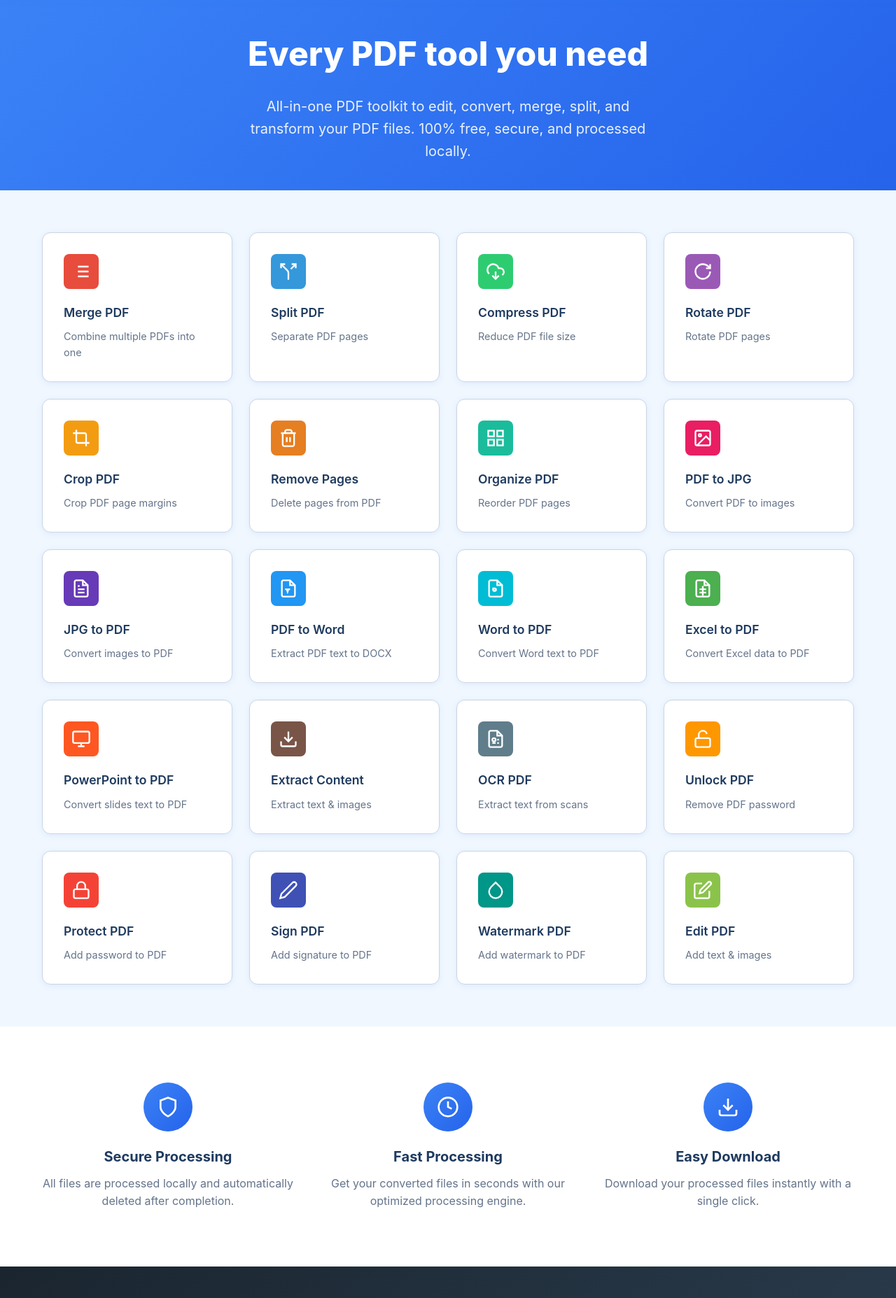
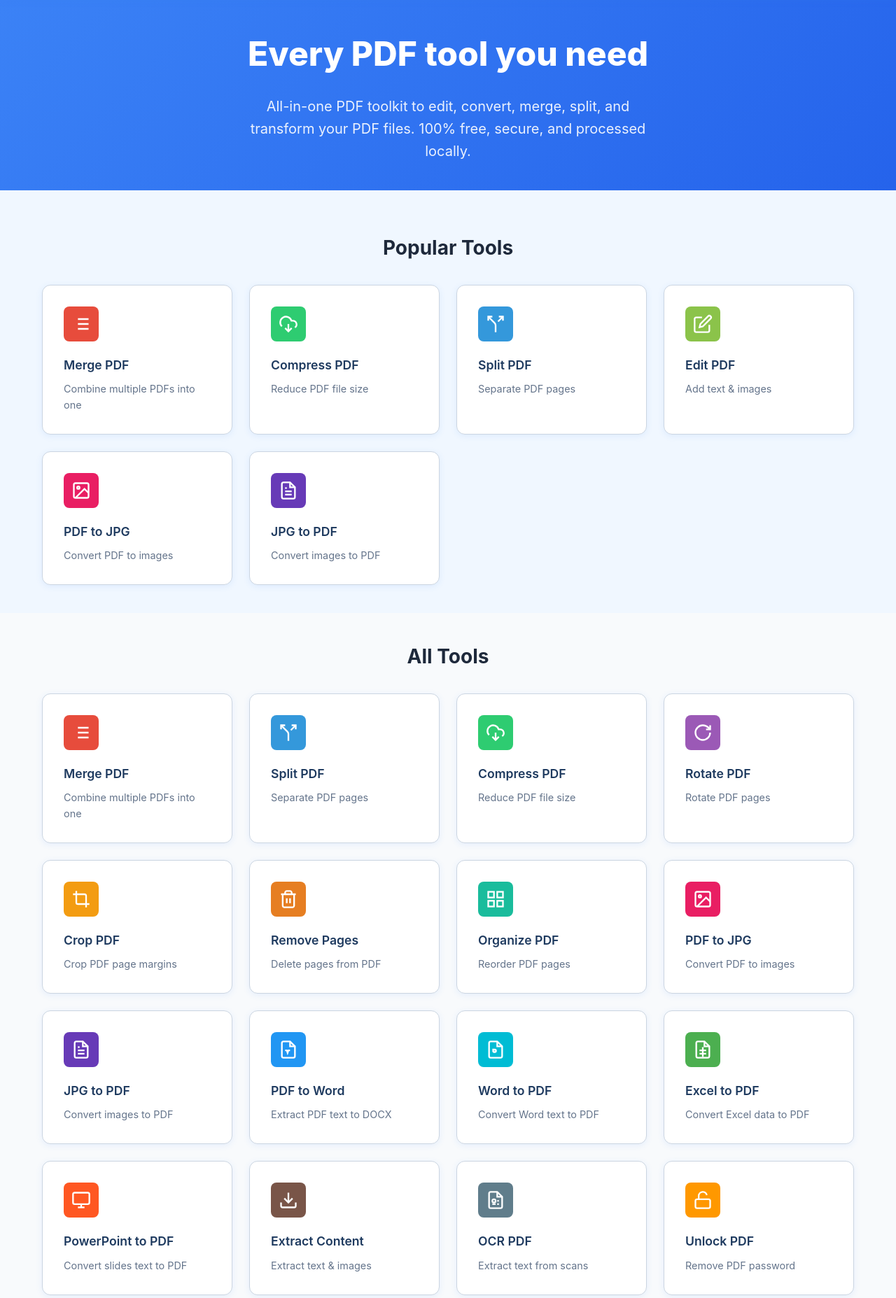
Before and after one commit to Awaisee01/pdf-tools-python, a Flask app: page / in a window 1280 px wide. Shown: the part 71-1926 px from the top of the page at 70% size. Run offline with Flask 3, Linux system fonts and the light colour scheme.

Commit message:
Organize homepage by adding popular and all tools sections
Update index page to display "Popular Tools" and "All Tools" sections, with specific tools categorized and styled.

Replit-Commit-Author: Agent
Replit-Commit-Session-Id: 81fdaad1-fa29-42ae-a205-0653c3431fe6
Replit-Commit-Checkpoint-Type: full_checkpoint
Replit-Commit-Event-Id: def7db84-634b-4b28-943e-bad7703d0da8
Replit-Commit-Screenshot-Url: https://storage.googleapis.com/screenshot-production-us-central1/d2c19a79-524e-42e8-8f48-509ca0ca08e4/81fdaad1-fa29-42ae-a205-0653c3431fe6/QsnfhB3
Replit-Helium-Checkpoint-Created: true

```diff
--- a/app.py
+++ b/app.py
@@ -117,7 +117,7 @@ atexit.register(stop_cleanup_scheduler)
 
 @app.route('/')
 def index():
-    tools = [
+    all_tools = [
         {'name': 'Merge PDF', 'icon': 'merge', 'description': 'Combine multiple PDFs into one', 'url': '/tool/merge', 'color': '#e74c3c'},
         {'name': 'Split PDF', 'icon': 'split', 'description': 'Separate PDF pages', 'url': '/tool/split', 'color': '#3498db'},
         {'name': 'Compress PDF', 'icon': 'compress', 'description': 'Reduce PDF file size', 'url': '/tool/compress', 'color': '#2ecc71'},
@@ -139,7 +139,10 @@ def index():
         {'name': 'Watermark PDF', 'icon': 'watermark', 'description': 'Add watermark to PDF', 'url': '/tool/watermark', 'color': '#009688'},
         {'name': 'Edit PDF', 'icon': 'edit', 'description': 'Add text & images', 'url': '/tool/edit', 'color': '#8bc34a'},
     ]
-    return render_template('index.html', tools=tools)
+    popular_names = ['Merge PDF', 'Compress PDF', 'Split PDF', 'Edit PDF', 'PDF to JPG', 'JPG to PDF']
+    popular_tools = [t for t in all_tools if t['name'] in popular_names]
+    popular_tools.sort(key=lambda x: popular_names.index(x['name']))
+    return render_template('index.html', popular_tools=popular_tools, all_tools=all_tools)
 
 @app.route('/tool/<tool_name>')
 def tool_page(tool_name):
--- a/static/css/style.css
+++ b/static/css/style.css
@@ -309,6 +309,23 @@ body.menu-open {
     padding: 60px 0;
 }
 
+.section-title {
+    font-size: 1.75rem;
+    font-weight: 700;
+    color: #1e293b;
+    margin-bottom: 30px;
+    text-align: center;
+}
+
+.popular-tools-section {
+    padding-bottom: 40px;
+}
+
+.all-tools-section {
+    padding-top: 40px;
+    background: #f8fafc;
+}
+
 .tools-grid {
     display: grid;
     grid-template-columns: repeat(auto-fill, minmax(250px, 1fr));
--- a/templates/index.html
+++ b/templates/index.html
@@ -10,10 +10,34 @@
     </div>
 </section>
 
-<section class="tools-section">
+<section class="tools-section popular-tools-section">
     <div class="container">
+        <h2 class="section-title">Popular Tools</h2>
         <div class="tools-grid">
-            {% for tool in tools %}
+            {% for tool in popular_tools %}
+            <a href="{{ tool.url }}" class="tool-card" style="--tool-color: {{ tool.color }}">
+                <div class="tool-icon">
+                    {% include "icons/" + tool.icon + ".svg" ignore missing %}
+                    {% if not tool.icon %}
+                    <svg viewBox="0 0 24 24" fill="none" stroke="currentColor" stroke-width="2">
+                        <path d="M14 2H6a2 2 0 0 0-2 2v16a2 2 0 0 0 2 2h12a2 2 0 0 0 2-2V8z"/>
+                        <polyline points="14 2 14 8 20 8"/>
+                    </svg>
+                    {% endif %}
+                </div>
+                <h3>{{ tool.name }}</h3>
+                <p>{{ tool.description }}</p>
+            </a>
+            {% endfor %}
+        </div>
+    </div>
+</section>
+
+<section class="tools-section all-tools-section">
+    <div class="container">
+        <h2 class="section-title">All Tools</h2>
+        <div class="tools-grid">
+            {% for tool in all_tools %}
             <a href="{{ tool.url }}" class="tool-card" style="--tool-color: {{ tool.color }}">
                 <div class="tool-icon">
                     {% include "icons/" + tool.icon + ".svg" ignore missing %}
```
